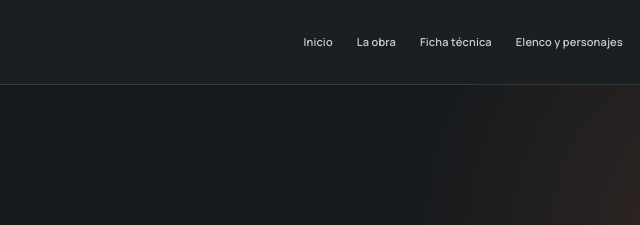
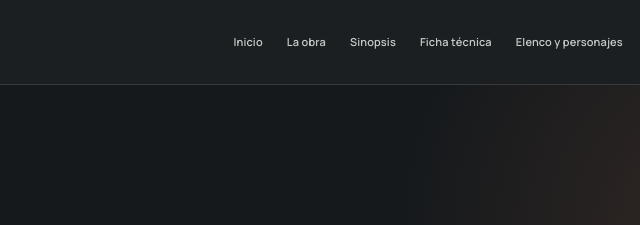
Before and after one commit to dincris12/laaraucanaobra, a plain HTML site: page opiniones.html in a window 1280 px wide. Shown: the top 225 px of the page, 305-945 px from the left. Drawn offline with nearby package versions, Linux system fonts and the light colour scheme; a script that the page names is missing.

Commit message:
nav: mostrar nueva pestaña Sinopsis en opiniones.html

```diff
--- a/opiniones.html
+++ b/opiniones.html
@@ -18,7 +18,7 @@
     <div class="topbar-inner wrap">
       <a class="brand" href="index.html" aria-label="La Araucana, volver a inicio"><span class="mark" aria-hidden="true"><span></span><span></span><span></span></span><span class="brand-text"><strong>LA ARAUCANA</strong><small>TRYO TEATRO BANDA</small></span></a>
       <button class="menu-toggle" aria-label="Abrir navegación" aria-expanded="false" aria-controls="site-nav"><span></span><span></span><span></span></button>
-      <nav class="site-nav" id="site-nav" aria-label="Navegación principal"><a href="index.html" class="nav-link ">Inicio</a><a href="obra.html" class="nav-link ">La obra</a><a href="ficha.html" class="nav-link ">Ficha técnica</a><a href="elenco.html" class="nav-link ">Elenco y personajes</a><a href="galeria.html" class="nav-link ">Fotografías</a><a href="brecht.html" class="nav-link ">Brecht</a><a href="opiniones.html" class="nav-link is-active">Opiniones</a><a href="fuentes.html" class="nav-link ">Fuentes</a></nav>
+      <nav class="site-nav" id="site-nav" aria-label="Navegación principal"><a href="index.html" class="nav-link ">Inicio</a><a href="obra.html" class="nav-link ">La obra</a><a href="sinopsis.html" class="nav-link ">Sinopsis</a><a href="ficha.html" class="nav-link ">Ficha técnica</a><a href="elenco.html" class="nav-link ">Elenco y personajes</a><a href="galeria.html" class="nav-link ">Fotografías</a><a href="brecht.html" class="nav-link ">Brecht</a><a href="opiniones.html" class="nav-link is-active">Opiniones</a><a href="fuentes.html" class="nav-link ">Fuentes</a></nav>
     </div>
   </header>
   <main id="principal">
```
